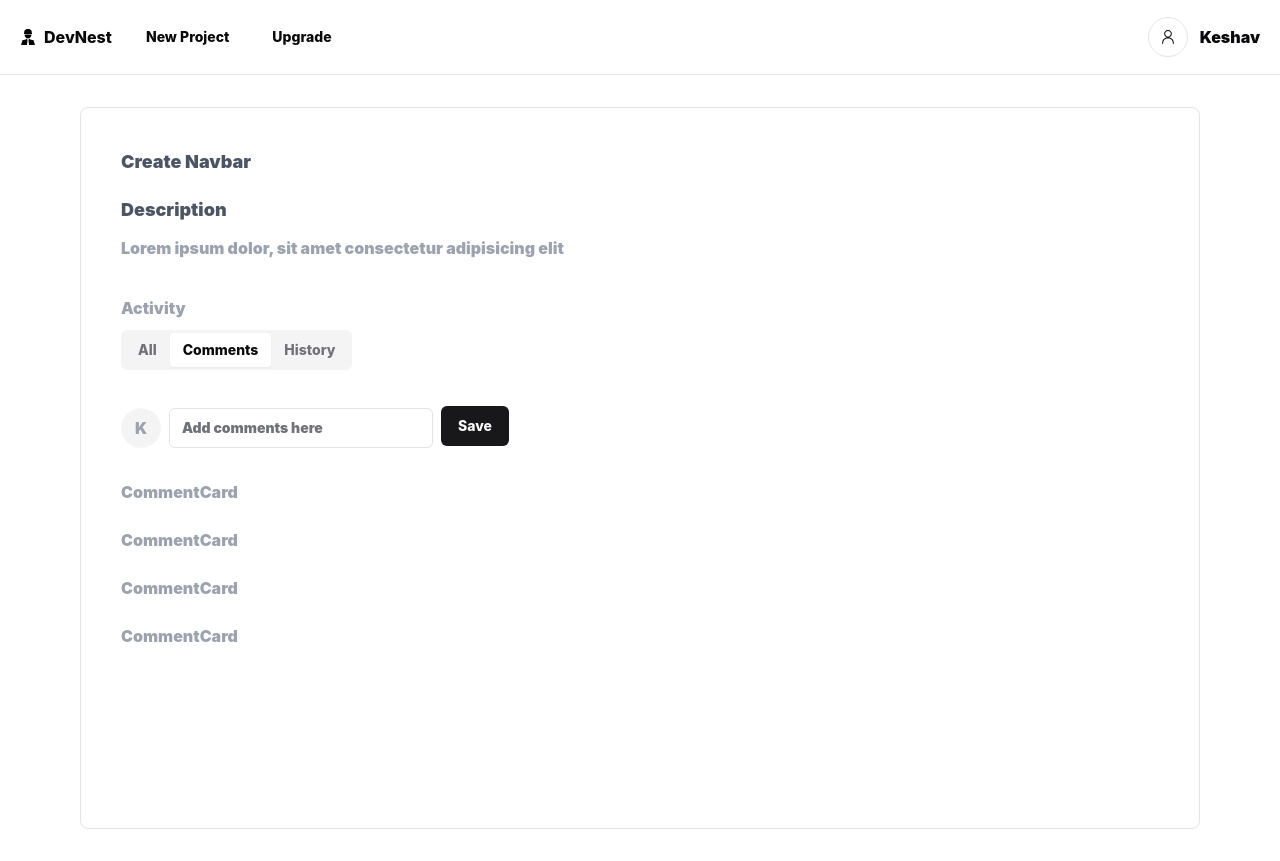
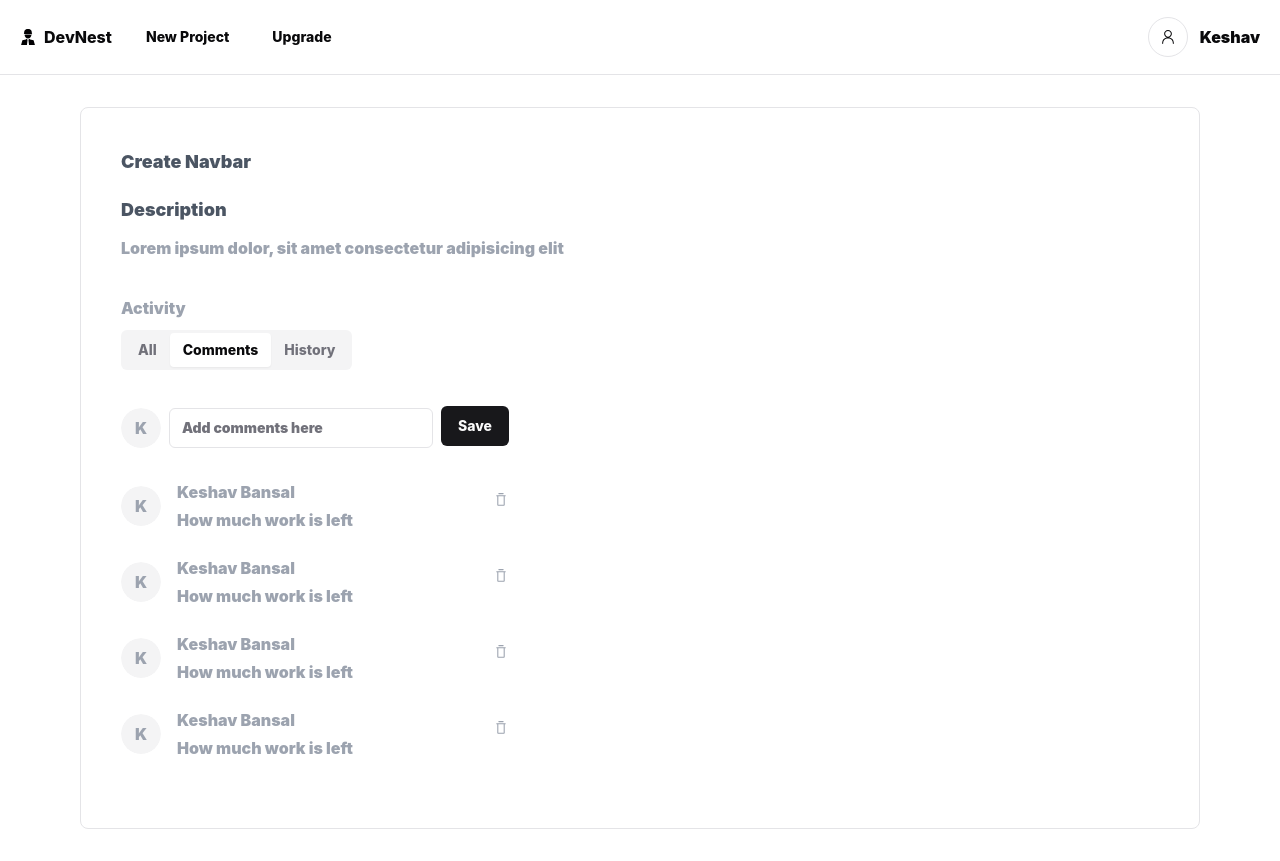
Before and after one commit to keshav0100/DevNest_Frontend, a React (Vite) app: page /project/1/issue/1 in a window 1280 px wide. Built offline with nearby package versions, Linux system fonts and the light colour scheme.

Commit message:
Refactor CommentCard component to enhance UI with Avatar and TrashIcon; implement layout adjustments for improved user interaction.

```diff
--- a/src/pages/IssueDetails/CommentCard.jsx
+++ b/src/pages/IssueDetails/CommentCard.jsx
@@ -1,9 +1,23 @@
-import React from 'react'
-
+import { Avatar,AvatarFallback } from "@/components/ui/avatar"
+import { TrashIcon } from "@radix-ui/react-icons"
+import { Button } from "@/components/ui/button"
 const CommentCard = () => {
   return (
-    <div>
-      CommentCard
+    <div className="flex justify-between">
+      <div className="flex items-center gap-4">
+<Avatar>
+    <AvatarFallback>K</AvatarFallback>
+</Avatar>
+<div className="space-y-1">
+    <p>Keshav Bansal</p>
+    <p>How much work is left</p>
+</div>
+
+      </div>
+      <Button className="rounded-full" variant="ghost" size="icon">
+        <TrashIcon/>
+
+      </Button>
     </div>
   )
 }
```
